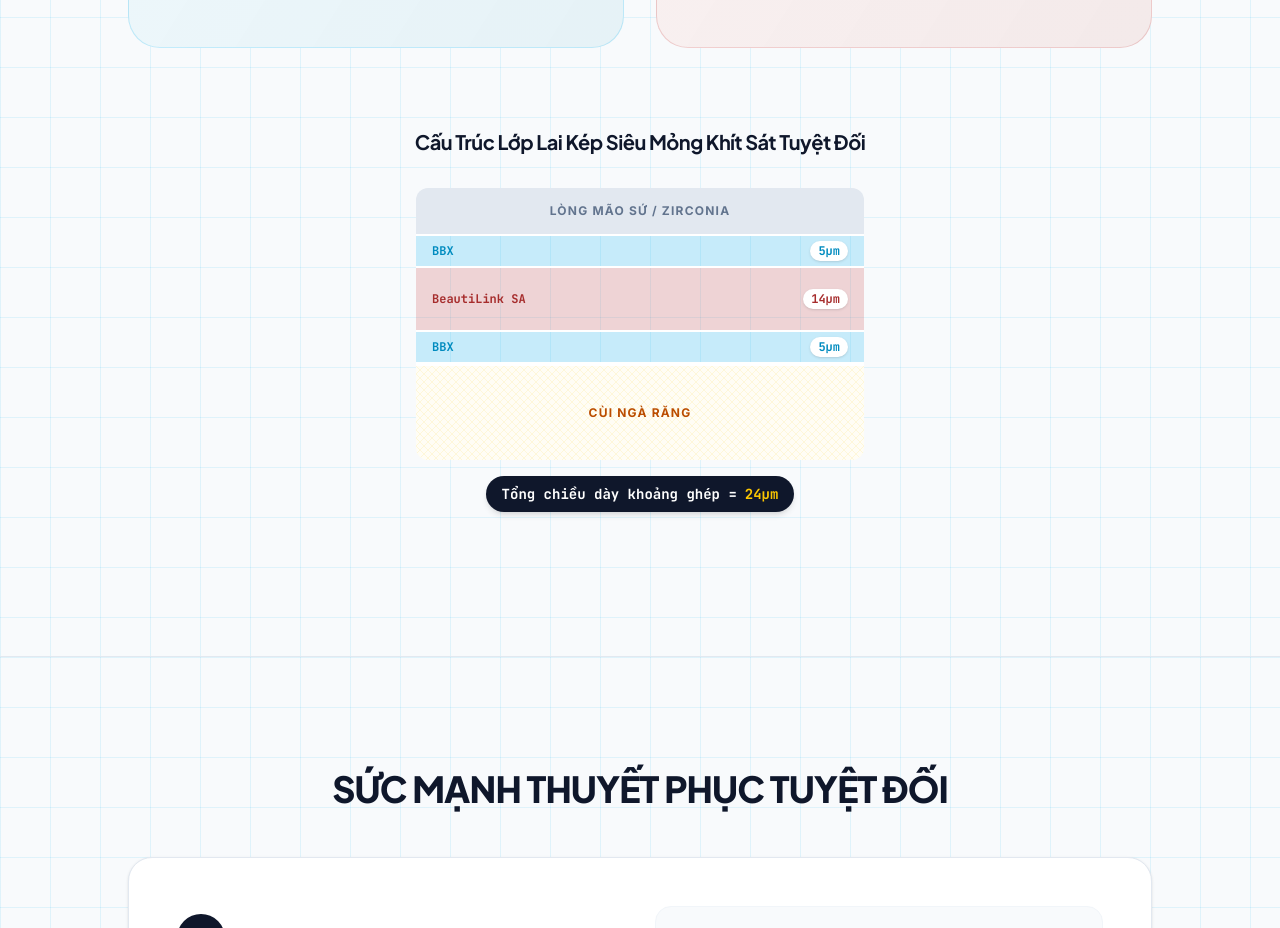
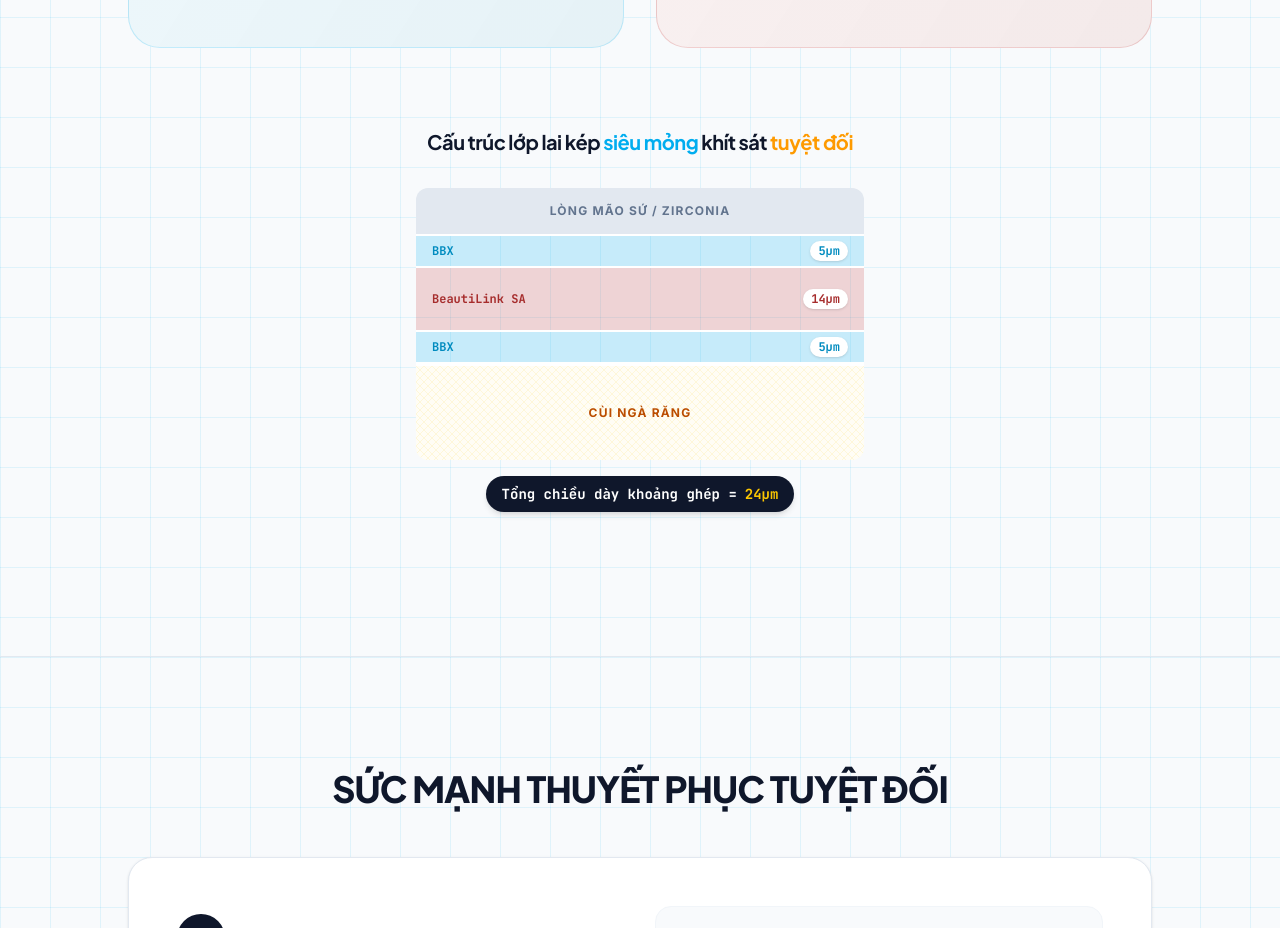
Before and after one commit to nienmarketing-netizen/shofu.sota-d.com, a React (Vite) app: page /giai-phap/phuc-hinh-gian-tiep in a window 1280 px wide. Shown: the part 3100-4028 px from the top of the page. Built offline with nearby package versions, Linux system fonts and the light colour scheme.

Commit message:
style(ui): update sentence case and highlight keywords in diagram title

```diff
--- a/src/components/shofu/solutions/IndirectRestoration.tsx
+++ b/src/components/shofu/solutions/IndirectRestoration.tsx
@@ -292,7 +292,7 @@
 
         {/* The 24um Diagram */}
         <div className="rounded-3xl p-8 max-w-3xl mx-auto">
-          <h4 className="text-center font-heading font-bold text-xl text-slate-900 mb-8">Cấu Trúc Lớp Lai Kép Siêu Mỏng Khít Sát Tuyệt Đối</h4>
+          <h4 className="text-center font-heading font-bold text-xl text-slate-900 mb-8">Cấu trúc lớp lai kép <span className="text-[#00ADEF]">siêu mỏng</span> khít sát <span className="text-amber-500">tuyệt đối</span></h4>
           <div className="flex flex-col items-center w-full max-w-md mx-auto">
             {/* Lòng mão sứ */}
             <div className="w-full h-12 bg-slate-200 rounded-t-xl flex items-center justify-center border-b-2 border-white">
```
